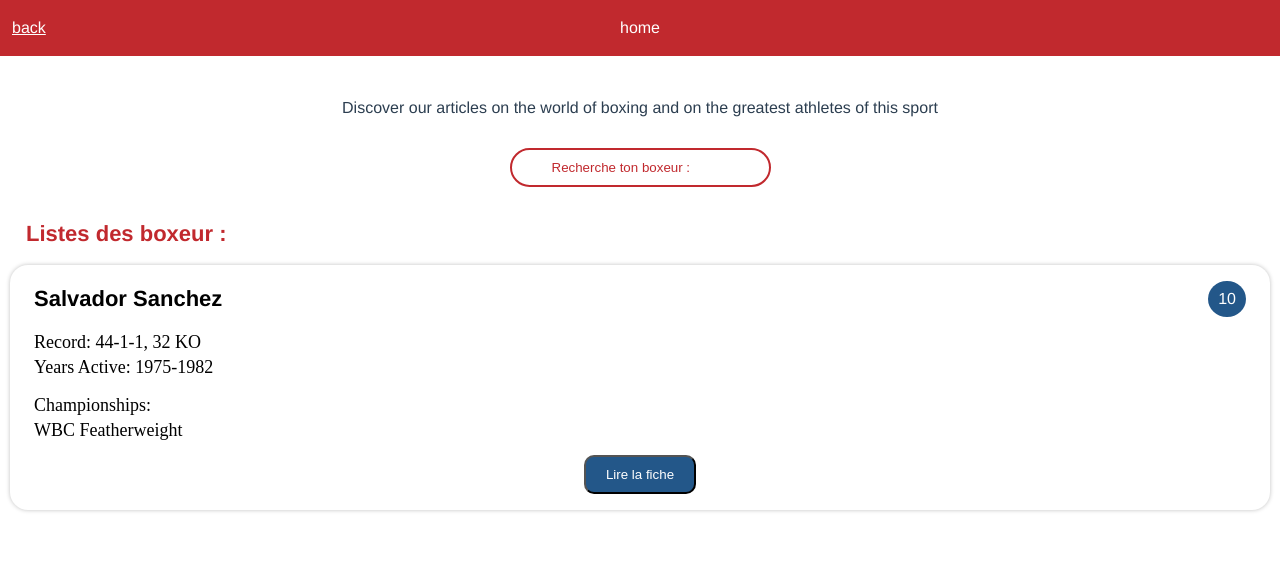
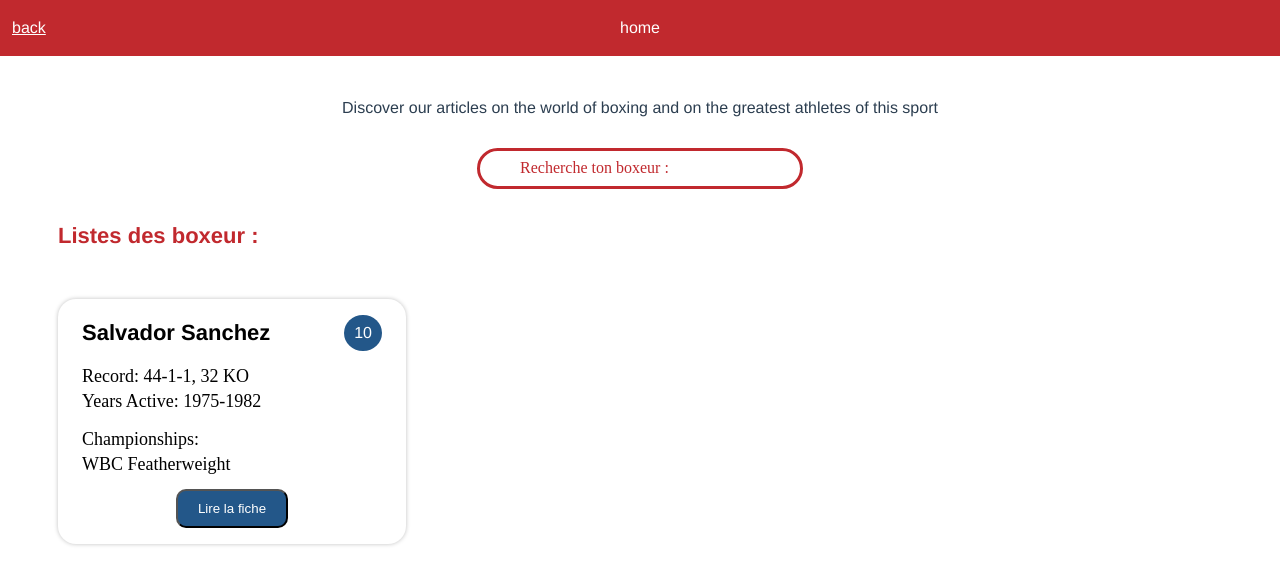
Before and after one commit to nekocheik/PWA-Pound-Boxers-, a Vue app: page /Articles in a window 1280 px wide. Shown: the top 584 px of the page. Built offline with nearby package versions, Linux system fonts and the light colour scheme.

Commit message:
responsive articles

```diff
--- a/src/views/Articles.vue
+++ b/src/views/Articles.vue
@@ -17,7 +17,6 @@
           <p>10</p>
         </div>
       </div>
-
       <div class="container_text">
         <p class="card_text">Record: 44-1-1, 32 KO</p>
         <p class="card_text">Years Active: 1975-1982</p>
@@ -39,12 +38,20 @@
   margin-bottom: 2rem;
 }
 .article_input {
-  border: 2px solid #c1292e;
+  border: 3px solid #c1292e;
   padding: 10px 40px;
   border-radius: 29px;
+  @media screen and (min-width: 900px) {
+    width: 30vh;
+  }
 }
 .article_input::placeholder {
   color: #c1292e;
+  font-family: Avenir;
+  font-style: normal;
+  font-weight: normal;
+  font-size: 16px;
+  line-height: 22px;
 }
 .container_input {
   display: flex;
@@ -58,12 +65,20 @@
   line-height: 30px;
   margin-left: 1rem;
   margin-bottom: 1rem;
+  @media screen and (min-width: 900px) {
+    margin-left: 3rem;
+    margin-bottom: 3rem;
+  }
 }
 .card {
   background: #ffffff;
   box-shadow: 0px 0px 4px rgba(0, 0, 0, 0.25);
   border-radius: 18px;
   padding: 1rem 1.5rem;
+  @media screen and (min-width: 900px) {
+    max-width: 300px;
+    margin-left: 3rem;
+  }
 }
 .title_rank {
   display: flex;
```
